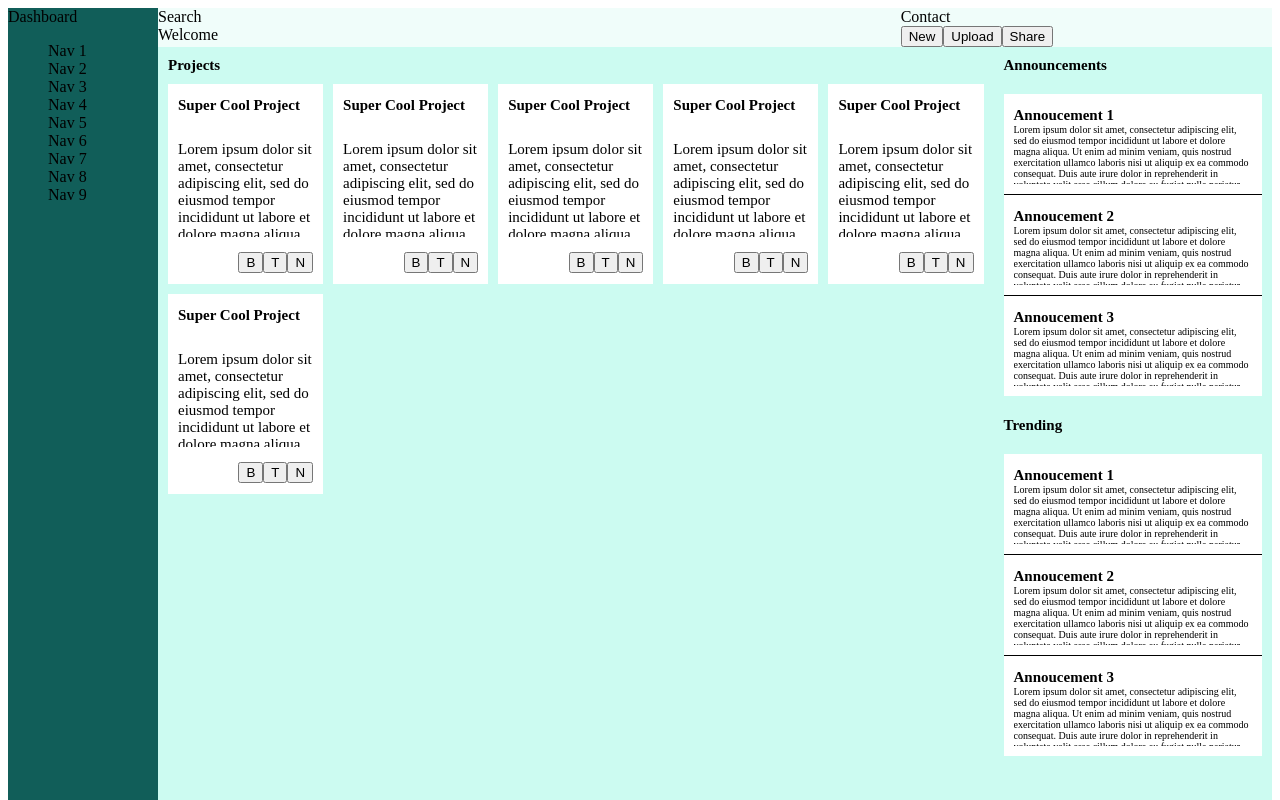
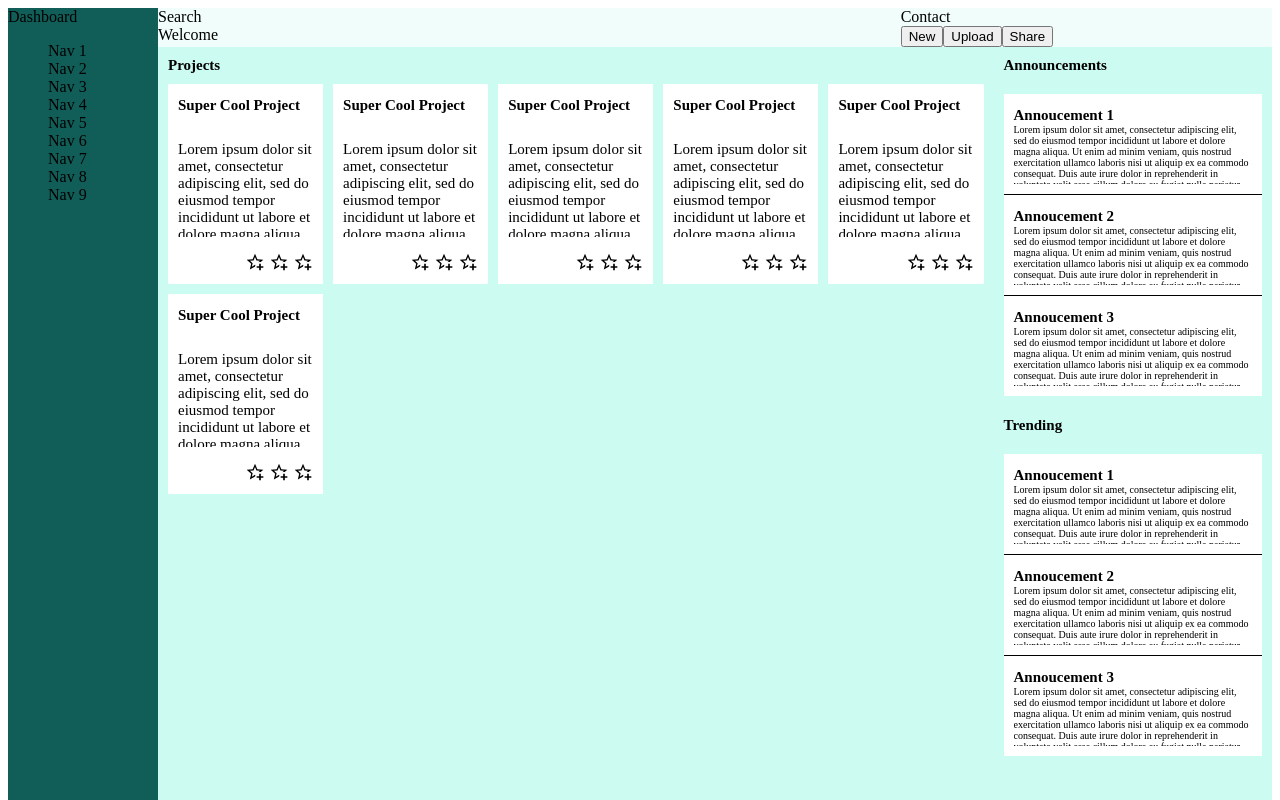
Before and after one commit to cademis/admin-dashboard, a plain HTML site: page index.html in a window 1280 px wide. Shown: the top 800 px of the page. Drawn offline with Linux system fonts and the light colour scheme.

Commit message:
edited html / css

```diff
--- a/index.html
+++ b/index.html
@@ -50,7 +50,9 @@
               sunt in culpa qui officia deserunt mollit anim id est laborum.
             </p>
             <div class="reaction">
-              <button>B</button><button>T</button><button>N</button>
+              <button class="icon-button"></button>
+              <button class="icon-button"></button>
+              <button class="icon-button"></button>
             </div>
           </div>
           <div class="project">
@@ -65,7 +67,9 @@
               sunt in culpa qui officia deserunt mollit anim id est laborum.
             </p>
             <div class="reaction">
-              <button>B</button><button>T</button><button>N</button>
+              <button class="icon-button"></button>
+              <button class="icon-button"></button>
+              <button class="icon-button"></button>
             </div>
           </div>
           <div class="project">
@@ -80,7 +84,9 @@
               sunt in culpa qui officia deserunt mollit anim id est laborum.
             </p>
             <div class="reaction">
-              <button>B</button><button>T</button><button>N</button>
+              <button class="icon-button"></button>
+              <button class="icon-button"></button>
+              <button class="icon-button"></button>
             </div>
           </div>
           <div class="project">
@@ -95,7 +101,9 @@
               sunt in culpa qui officia deserunt mollit anim id est laborum.
             </p>
             <div class="reaction">
-              <button>B</button><button>T</button><button>N</button>
+              <button class="icon-button"></button>
+              <button class="icon-button"></button>
+              <button class="icon-button"></button>
             </div>
           </div>
           <div class="project">
@@ -110,7 +118,9 @@
               sunt in culpa qui officia deserunt mollit anim id est laborum.
             </p>
             <div class="reaction">
-              <button>B</button><button>T</button><button>N</button>
+              <button class="icon-button"></button>
+              <button class="icon-button"></button>
+              <button class="icon-button"></button>
             </div>
           </div>
           <div class="project">
@@ -125,7 +135,9 @@
               sunt in culpa qui officia deserunt mollit anim id est laborum.
             </p>
             <div class="reaction">
-              <button>B</button><button>T</button><button>N</button>
+              <button class="icon-button"></button>
+              <button class="icon-button"></button>
+              <button class="icon-button"></button>
             </div>
           </div>
         </div>
--- a/style.css
+++ b/style.css
@@ -56,10 +56,9 @@ body {
   font-size: 15px;
 }
 
-.social {
-  display: flex;
-  flex-direction: column;
-}
+/* .social {
+  display: grid;
+} */
 
 .reaction {
   justify-self: end;
@@ -123,3 +122,25 @@ body {
   font-size: 15px;
   padding-left: 10px;
 }
+
+.icon-button {
+  width: 20px;
+  height: 20px;
+  background-image: url("assets/star-plus-outline.svg");
+  background-size: contain;
+  background-repeat: no-repeat;
+  background-position: center;
+  background-color: transparent;
+  border: none;
+  padding: 0;
+  cursor: auto;
+  /* transition: background-color 0.01s; */
+}
+
+.icon-button:hover {
+  background-color: lightgray; /* Add a hover background color */
+}
+
+.icon-button:active {
+  background-color: transparent; /* Add an active background color */
+}
```
Also changed, not shown: assets/star-plus-outline.svg (added), 1 other file.
